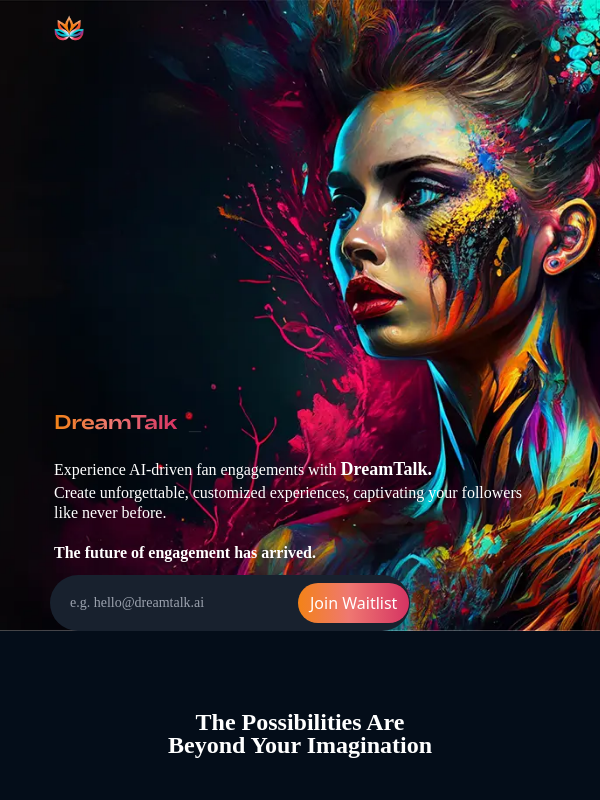
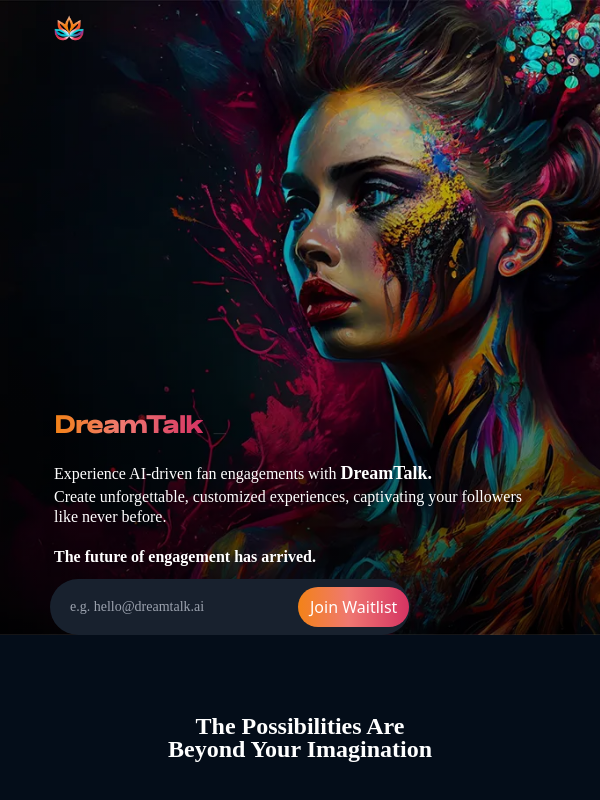
Before and after one commit to babulakterfsd/DreamTalk, a Next.js app: page / in a window 600 px wide. Shown: the top 800 px of the page. Built offline with nearby package versions, Linux system fonts and the light colour scheme.

Commit message:
image format changed to webp

```diff
--- a/src/components/ui/Hero.tsx
+++ b/src/components/ui/Hero.tsx
@@ -74,7 +74,7 @@
   return (
     <section id="herosection" className="hero">
       <div className={`${Styles.herobackground} `}>
-        <div className="herotextcontainer  main-container flex flex-col lg:gap-y-16">
+        <div className="herotextcontainer main-container lg:pb-16 flex flex-col lg:gap-y-16">
           <div
             className="flex justify-start items-center gap-x-2  lg:pt-10 cursor-pointer lg:w-24"
             onClick={() => router.push('/')}
@@ -93,7 +93,7 @@
               data-aos="fade-down"
               data-aos-duration="1000"
             >
-              <span className="gradientText font-adieu text-xl lg:font-normal lg:text-[38px] lg:leading-[60px] lg:tracking-[-.03em]">
+              <span className="gradientText font-adieu font-black text-2xl lg:font-normal lg:text-[38px] lg:leading-[60px] lg:tracking-[-.03em]">
                 DreamTalk
               </span>
               {/* <span className="font-crimson lg:font-medium lg:text-5xl lg:leading-[45px] lg:tracking-[.06em] capitalize lg:ml-4">
@@ -110,7 +110,7 @@
                     'Innovates',
                     'Connects',
                     'Transforms',
-                    'Revolutionises',
+                    'Revolutions',
                     'Attracts',
                     'Entertains',
                     'Chats',
--- a/src/styles/hero.module.css
+++ b/src/styles/hero.module.css
@@ -1,5 +1,5 @@
 .herobackground {
-  background: url('../../public/assets/images/webp/dreamtalk-desktop-bannerbg.webp');
+  background: url('../../public/assets/images/webp/desktopblue.webp');
   background-repeat: no-repeat;
   background-size: cover;
   background-position: center;
@@ -7,10 +7,15 @@
 
 @media screen and (max-width: 768px) {
   .herobackground {
-    background: url('../../public/assets/images/webp/dreamtalk-mobile-bannerbg.webp');
+    background: linear-gradient(
+        to bottom,
+        rgba(0, 0, 0, 0.1) 0%,
+        rgba(0, 0, 0, 0.7) 100%
+      ),
+      url('../../public/assets/images/webp/dreamtalk-mobile-bannerbg.webp');
     background-repeat: no-repeat;
     background-size: cover;
-    background-position: center;
+    background-position: 90% 50%;
   }
 }
 
```
Also changed, not shown: public/assets/images/webp/desktopblue.webp (added), public/assets/images/webp/dreamtalk-desktop-big.webp (added).
